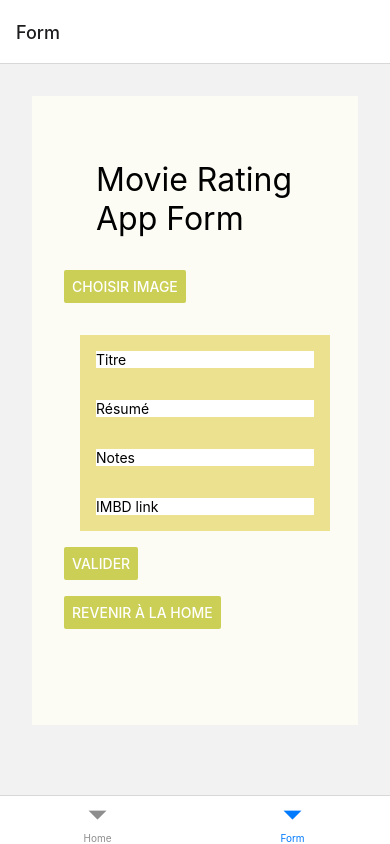
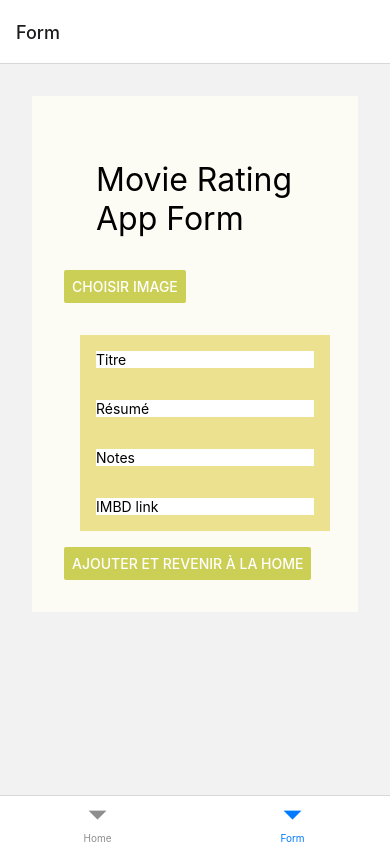
Before and after one commit to marionddnn/react_project2, a React Native app in the folder movieRating/: screen / in a window 390 px wide. Built offline with nearby package versions, Linux system fonts and the light colour scheme.

Commit message:
movie rating - v2

```diff
--- a/movieRating/App.js
+++ b/movieRating/App.js
@@ -1,11 +1,9 @@
 import { useState } from "react";
 import { createBottomTabNavigator } from "@react-navigation/bottom-tabs";
 import { Button, View, Text, TextInput, ScrollView, Image } from "react-native";
-import { NavigationContainer } from "@react-navigation/native";
-import { createNativeStackNavigator } from "@react-navigation/native-stack";
+import { NavigationContainer, useNavigation, useRoute, useFocusEffect } from "@react-navigation/native";
 
-
-const Film = ({title, resume, notes, link, image}) => {
+const Film = ({title, resume, notes, link}) => {
   return (
     <View style={{ flexDirection: "column", margin : "1rem" }}>
       <Text style={{ fontSize: 32, background: "#CCCF56", padding : "1rem", color : "white", border : "2px solid #3F3175" }}>Titre : {title}</Text>
@@ -23,62 +21,64 @@ const Title = () => {
   );
 }
 
-const Home = ({route}) => {
-
-  const { filmList } = route.params;
-  console.log(filmList);
-
-  return (
-   <><Title></Title><ScrollView style={{ flexDirection: "row", flexWrap: "wrap"}}>
-      {filmList.map((film) => (
-        <Film
-          title={film.title}
-          key={film.id}
-          link={film.link}
-          resume={film.resume}
-          notes={film.notes}
-        ></Film>
-      ))}
-    </ScrollView>
-  </>
-
-
-
-
-    );
-}
-
-const FormFilm = ({navigation}) => {
+const Home = () => {
+  const route = useRoute();
   const initialList =  [
     {
       id : 0,
       title : "film 1",
       resume : "juste un résumé",
       notes :"20/10",
-      link: "lien"
+      link: "lien",
     },
     {
       id : 1,
       title : "film 2",
       resume : "juste un 2eme résumé",
       notes :"0/10",
-      link: "lien"
+      link: "lien",
     }
 ];
 
+  const [filmList, setFilmToList] = useState(initialList);
 
-  const [filmList, setFilmToList] = useState(initialList);
+  const addFilmToList = () => {
+    const {title, resume, notes, link} = route.params;
+    let id = filmList.length;
+    setFilmToList([...filmList, {id: id, title: title, resume: resume, notes: notes, link: link}]);
+  };
+
+  useFocusEffect(() => {
+    if (!route.params) return;
+    addFilmToList();
+    route.params = null;
+  });
+
+  return (
+   <><Title></Title><ScrollView style={{ flexDirection: "row", flexWrap: "wrap"}}>
+      {filmList.map((film) => (
+        <Film
+          key={film.id}
+          title={film.title}
+          resume={film.resume}
+          notes={film.notes}
+          link={film.link}
+        ></Film>
+      ))}
+    </ScrollView>
+  </>
+
+    );
+}
+
+const FormFilm = () => {
+
   const [resume, setResume] = useState("");
   const [title, setTitle] = useState("");
   const [notes, setNotes] = useState("");
   const [link, setLink] = useState("");
-  const [validation, setValidation] = useState("");
 
-  const addFilmToList = () => {
-    let id = filmList.length;
-    setFilmToList([...filmList, { id: id, title: title, resume: resume, notes:notes, link:link, image : null }]);
-    setValidation("Formulaire validé");
-  };
+  const navigation = useNavigation();
 
   return (
   <View style={{display: "flex", margin:"2rem", padding:"2rem", background:"rgb(252, 252, 244)", justifyContent:"center"}}>
@@ -123,26 +123,25 @@ const FormFilm = ({navigation}) => {
 
       </View>
 
-      <View style={{display: "flex", width : "fit-content", marginBottom : "1rem", background:"rgb(252, 252, 244)", justifyContent:"center"}}>
+      {/*<View style={{display: "flex", width : "fit-content", marginBottom : "1rem", background:"rgb(252, 252, 244)", justifyContent:"center"}}>
 
         <Button color="#CCCF56" title="Valider" onPress={addFilmToList}></Button>
 
-      </View>
+      </View>*/}
 
       <View style={{display: "flex", width : "fit-content", background:"rgb(252, 252, 244)", justifyContent:"center"}}>
 
-        <Button color="#CCCF56" title="Revenir à la home"
+        <Button color="#CCCF56" title="Ajouter et revenir à la home"
           onPress={() => {
             navigation.navigate({
               name : "Home",
-              params :{ filmList: filmList }
+              params: {title: title, resume: resume, notes:notes, link:link }
           });
           }}>
         </Button>
 
       </View>
 
-      <Text style={{ fontSize: 14, padding:"2rem", color:"green" }}>{validation}</Text>
 
     </View>
 
@@ -154,12 +153,8 @@ const FormFilm = ({navigation}) => {
 
 const Tabs = createBottomTabNavigator();
 
+const App = () => {
 
-
-const App = () => {
-  //const [todoList, setTodoList] = useState([]);
-
-  //penser à ajouter scrollview pour éviter le dépassement de la liste de l'écran
 
   return (
       <NavigationContainer>
@@ -167,7 +162,7 @@ const App = () => {
         <Tabs.Screen
           name="Home"
           component={Home}
-          initialParams={{ filmList: [null] }} />
+          initialParams={{ title: "", resume: "", notes: "", link: ""}} />
         <Tabs.Screen
           name="Form"
           component={FormFilm}
```
